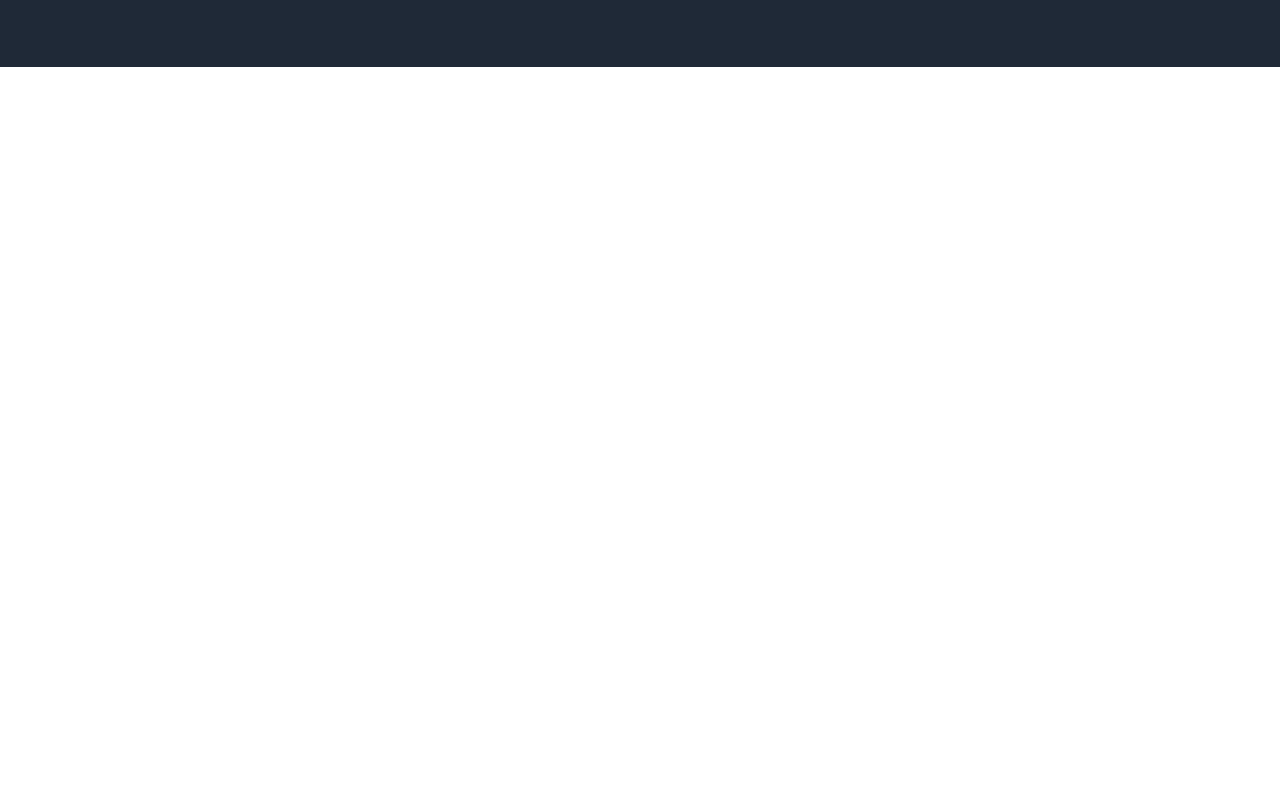
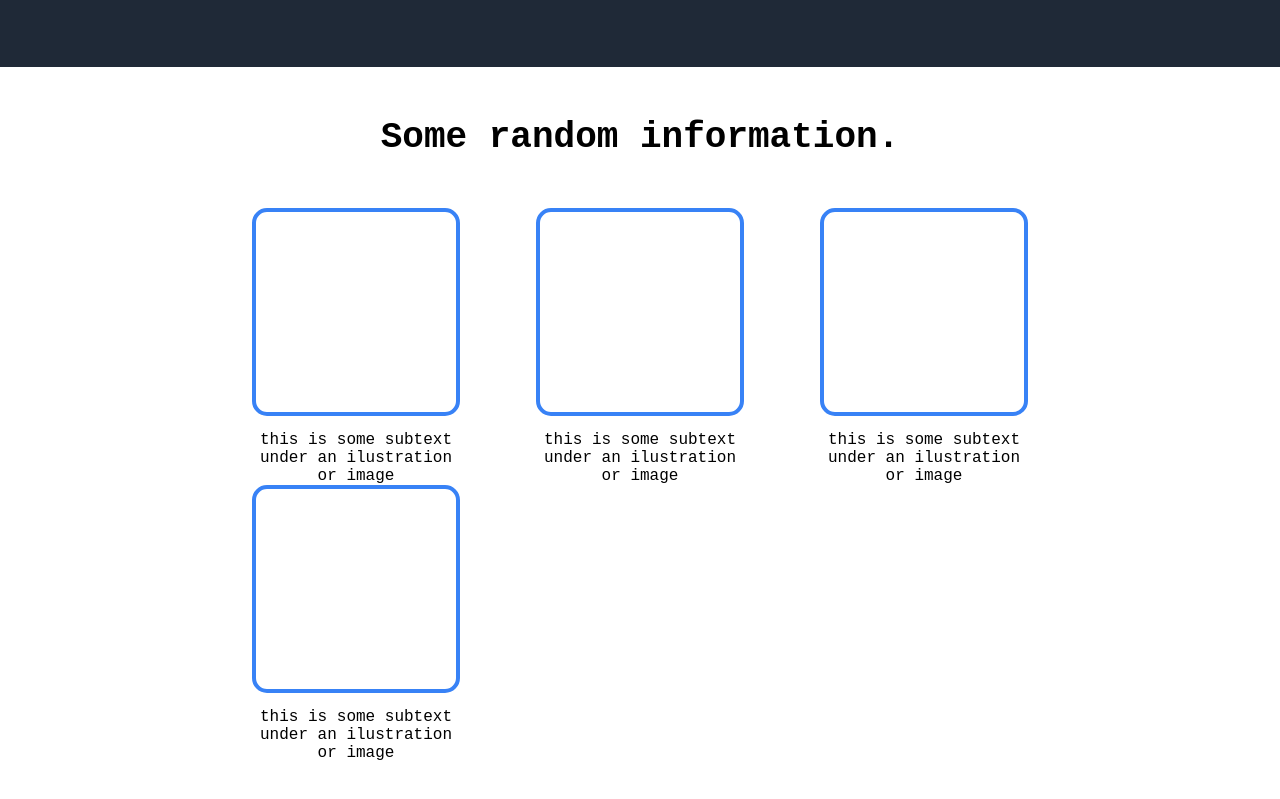
Before and after one commit to Bruno-Padilla/flexbox-landing-page, a plain HTML site: page index.html in a window 1280 px wide. Shown: the part 347-1146 px from the top of the page. Before the commit the page ends 800 px from the top, so only its background shows below. Drawn offline with Linux system fonts and the light colour scheme.

Commit message:
section-2 done

```diff
--- a/index.html
+++ b/index.html
@@ -30,5 +30,31 @@
             </div>
         </div>
     </div>
+
+    <div class="section-2">
+        <div class="title">Some random information.</div>
+
+        <div class="content">
+            <div class="card">
+                <div class="image"><img src="#" alt=""></div>
+                <div class="subtext">this is some subtext under an ilustration or image</div>
+            </div>
+
+            <div class="card">
+                <div class="image"><img src="#" alt=""></div>
+                <div class="subtext">this is some subtext under an ilustration or image</div>
+            </div>
+
+            <div class="card">
+                <div class="image"><img src="#" alt=""></div>
+                <div class="subtext">this is some subtext under an ilustration or image</div>
+            </div>
+
+            <div class="card">
+                <div class="image"><img src="#" alt=""></div>
+                <div class="subtext">this is some subtext under an ilustration or image</div>
+            </div>
+        </div>
+    </div>
 </body>
 </html>
--- a/styles.css
+++ b/styles.css
@@ -76,3 +76,40 @@ body {
     align-items: center;
     background-color: gray;
 }
+
+/* = = = Section 2 = = = */
+.section-2 {
+    display: flex;
+    flex-direction: column;
+    align-items: center;
+}
+
+.section-2 .title {
+    font-size: 36px;
+    font-weight: 900;
+    padding: 50px 0;
+}
+
+.section-2 .content {
+    width: 60%;
+    display: flex;
+    flex-wrap: wrap;
+    justify-content: space-between;
+    margin-bottom: 80px;
+}
+
+.section-2 .content .card {
+    width: 200px;
+    display: flex;
+    flex-direction: column;
+    gap: 15px;
+    align-items: center;
+    justify-content: center;
+    text-align: center;
+}
+
+.section-2 .content .card .image {
+    width: 200px;    height: 200px;
+    border: 4px solid #3882F6;
+    border-radius: 15px;
+}
```
